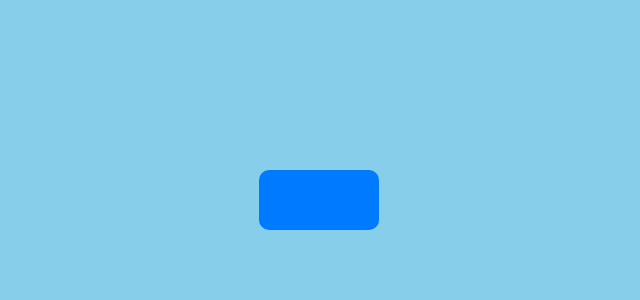
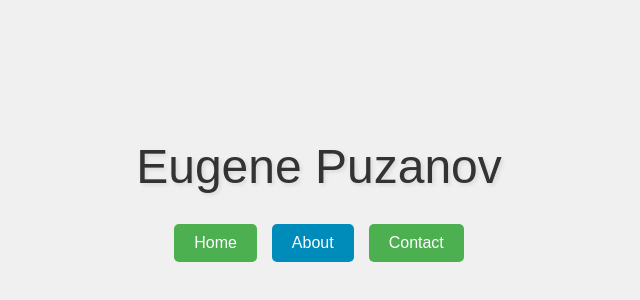
Before and after one commit to Zh3ka21/Lab_1_CloudComputing, a website: page src/index.html in a window 1280 px wide. Shown: the part 200-500 px from the top of the page, without its empty margins (321-961 px from the left). Drawn offline with Linux system fonts and the light colour scheme.

Commit message:
Upd: index modification

```diff
--- a/src/index.html
+++ b/src/index.html
@@ -3,34 +3,62 @@
   <head>
     <meta charset="UTF-8" />
     <meta name="viewport" content="width=device-width, initial-scale=1.0" />
-    <title>Centered Button Page</title>
+    <title>Eugene Puzanov</title>
     <style>
-      body,
-      html {
-        height: 100%;
+      body {
         margin: 0;
+        padding: 0;
         display: flex;
+        flex-direction: column;
+        align-items: center;
         justify-content: center;
-        align-items: center;
-        background-color: #87ceeb; /* Light Sky Blue Background */
+        height: 100vh;
         font-family: Arial, sans-serif;
+        background-color: #f0f0f0;
       }
+
+      .name {
+        font-size: 48px;
+        color: #333;
+        margin-bottom: 30px;
+        text-shadow: 2px 2px 4px rgba(0, 0, 0, 0.1);
+      }
+
+      .button-container {
+        display: flex;
+        gap: 15px;
+      }
+
       button {
-        padding: 30px 60px;
-        font-size: 30px;
-        background-color: #007bff;
+        padding: 10px 20px;
+        font-size: 16px;
+        border: none;
+        border-radius: 5px;
+        cursor: pointer;
+        background-color: #4caf50;
         color: white;
-        border: none;
-        border-radius: 10px;
-        cursor: pointer;
         transition: background-color 0.3s;
       }
+
       button:hover {
-        background-color: #0056b3;
+        background-color: #45a049;
+      }
+
+      .secondary {
+        background-color: #008cba;
+      }
+
+      .secondary:hover {
+        background-color: #007b9a;
       }
     </style>
   </head>
   <body>
-    <button></button>
+    <div class="name">Eugene Puzanov</div>
+    <div class="button-container">
+      <button>Home</button>
+      <button class="secondary">About</button>
+      <button>Contact</button>
+    </div>
   </body>
 </html>
```
